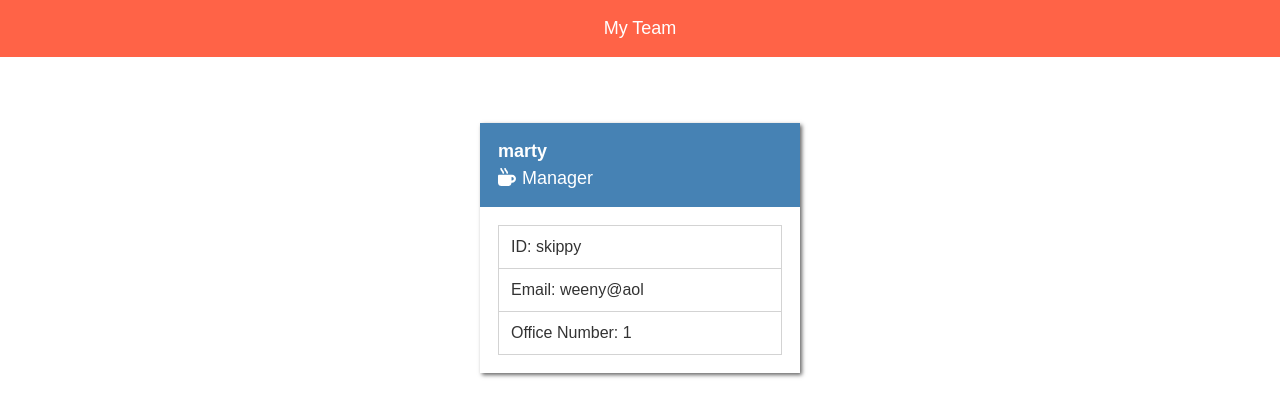
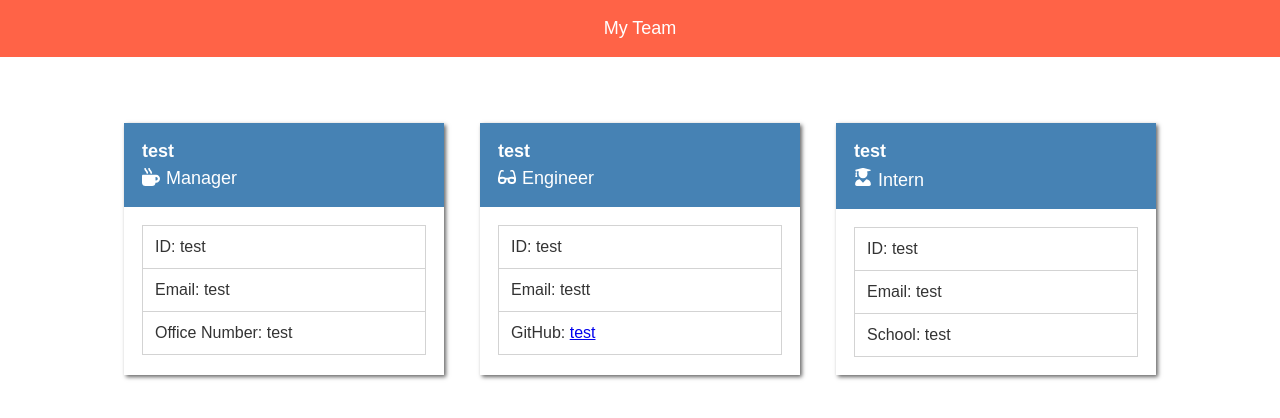
Before and after one commit to malicea0783/team-profile-generator, a website: page output/team.html in a window 1280 px wide. Drawn offline with Linux system fonts and the light colour scheme.

Commit message:
finished readme and walkthrough

```diff
--- a/output/team.html
+++ b/output/team.html
@@ -15,7 +15,7 @@
 
         <div class="bxs-01 f-1 m">
             <div class="bgc-blue c-white fz-18 p">
-                <div class="fw-600">marty</div>
+                <div class="fw-600">test</div>
                 <div class="d-f mt--">
                     <svg aria-hidden="true" class="h-18 w-18" focusable="false" role="img"
                         xmlns="http://www.w3.org/2000/svg" viewBox="0 0 512 512">
@@ -27,11 +27,49 @@
                 </div>
             </div>
             <div class="p">
-                <div class="bdc-gray bdls-s bdrs-s bdts-s bdw-1 p-">ID: skippy</div>
-                <div class="bdc-gray bdls-s bdrs-s bdts-s bdw-1 p-">Email: weeny@aol</div>
-                <div class="bdc-gray bdbs-s bdls-s bdrs-s bdts-s bdw-1 p-">Office Number: 1</div>
+                <div class="bdc-gray bdls-s bdrs-s bdts-s bdw-1 p-">ID: test</div>
+                <div class="bdc-gray bdls-s bdrs-s bdts-s bdw-1 p-">Email: test</div>
+                <div class="bdc-gray bdbs-s bdls-s bdrs-s bdts-s bdw-1 p-">Office Number: test</div>
             </div>
         </div>
+        <div class="bxs-01 f-1 m">
+            <div class="bgc-blue c-white fz-18 p">
+                <div class="fw-600">test</div>
+                <div class="d-f mt--">
+                    <svg aria-hidden="true" class="h-18 w-18" focusable="false" role="img"
+                        xmlns="http://www.w3.org/2000/svg" viewBox="0 0 576 512">
+                        <path class="f-white"
+                            d="M574.1 280.37L528.75 98.66c-5.91-23.7-21.59-44.05-43-55.81-21.44-11.73-46.97-14.11-70.19-6.33l-15.25 5.08c-8.39 2.79-12.92 11.86-10.12 20.24l5.06 15.18c2.79 8.38 11.85 12.91 20.23 10.12l13.18-4.39c10.87-3.62 23-3.57 33.16 1.73 10.29 5.37 17.57 14.56 20.37 25.82l38.46 153.82c-22.19-6.81-49.79-12.46-81.2-12.46-34.77 0-73.98 7.02-114.85 26.74h-73.18c-40.87-19.74-80.08-26.75-114.86-26.75-31.42 0-59.02 5.65-81.21 12.46l38.46-153.83c2.79-11.25 10.09-20.45 20.38-25.81 10.16-5.3 22.28-5.35 33.15-1.73l13.17 4.39c8.38 2.79 17.44-1.74 20.23-10.12l5.06-15.18c2.8-8.38-1.73-17.45-10.12-20.24l-15.25-5.08c-23.22-7.78-48.75-5.41-70.19 6.33-21.41 11.77-37.09 32.11-43 55.8L1.9 280.37A64.218 64.218 0 0 0 0 295.86v70.25C0 429.01 51.58 480 115.2 480h37.12c60.28 0 110.37-45.94 114.88-105.37l2.93-38.63h35.75l2.93 38.63C313.31 434.06 363.4 480 423.68 480h37.12c63.62 0 115.2-50.99 115.2-113.88v-70.25c0-5.23-.64-10.43-1.9-15.5zm-370.72 89.42c-1.97 25.91-24.4 46.21-51.06 46.21H115.2C86.97 416 64 393.62 64 366.11v-37.54c18.12-6.49 43.42-12.92 72.58-12.92 23.86 0 47.26 4.33 69.93 12.92l-3.13 41.22zM512 366.12c0 27.51-22.97 49.88-51.2 49.88h-37.12c-26.67 0-49.1-20.3-51.06-46.21l-3.13-41.22c22.67-8.59 46.08-12.92 69.95-12.92 29.12 0 54.43 6.44 72.55 12.93v37.54z">
+                        </path>
+                    </svg>
+                    <div class="ml--">Engineer</div>
+                </div>
+            </div>
+            <div class="p">
+                <div class="bdc-gray bdls-s bdrs-s bdts-s bdw-1 p-">ID: test</div>
+                <div class="bdc-gray bdls-s bdrs-s bdts-s bdw-1 p-">Email: testt</div>
+                <div class="bdc-gray bdbs-s bdls-s bdrs-s bdts-s bdw-1 p-">GitHub: <a href="https://github.com/test">test</a></div>
+            </div>
+        </div>
+        <div class="bxs-01 f-1 m">
+            <div class="bgc-blue c-white fz-18 p">
+                <div class="fw-600">test</div>
+                <div class="ai-bl d-f mt--">
+                    <svg aria-hidden="true" class="h-18 w-18" focusable="false" role="img"
+                        xmlns="http://www.w3.org/2000/svg" viewBox="0 0 448 512">
+                        <path class="f-white"
+                            d="M319.4 320.6L224 416l-95.4-95.4C57.1 323.7 0 382.2 0 454.4v9.6c0 26.5 21.5 48 48 48h352c26.5 0 48-21.5 48-48v-9.6c0-72.2-57.1-130.7-128.6-133.8zM13.6 79.8l6.4 1.5v58.4c-7 4.2-12 11.5-12 20.3 0 8.4 4.6 15.4 11.1 19.7L3.5 242c-1.7 6.9 2.1 14 7.6 14h41.8c5.5 0 9.3-7.1 7.6-14l-15.6-62.3C51.4 175.4 56 168.4 56 160c0-8.8-5-16.1-12-20.3V87.1l66 15.9c-8.6 17.2-14 36.4-14 57 0 70.7 57.3 128 128 128s128-57.3 128-128c0-20.6-5.3-39.8-14-57l96.3-23.2c18.2-4.4 18.2-27.1 0-31.5l-190.4-46c-13-3.1-26.7-3.1-39.7 0L13.6 48.2c-18.1 4.4-18.1 27.2 0 31.6z">
+                        </path>
+                    </svg>
+                    <div class="ml--">Intern</div>
+                </div>
+            </div>
+            <div class="p">
+                <div class="bdc-gray bdls-s bdrs-s bdts-s bdw-1 p-">ID: test</div>
+                <div class="bdc-gray bdls-s bdrs-s bdts-s bdw-1 p-">Email: test</div>
+                <div class="bdc-gray bdbs-s bdls-s bdrs-s bdts-s bdw-1 p-">School: test</div>
+            </div>
+         </div>
     </section>
 </body>
 </html>
```
Also changed, not shown: README.md, images/team-profile-generator.png (added).
